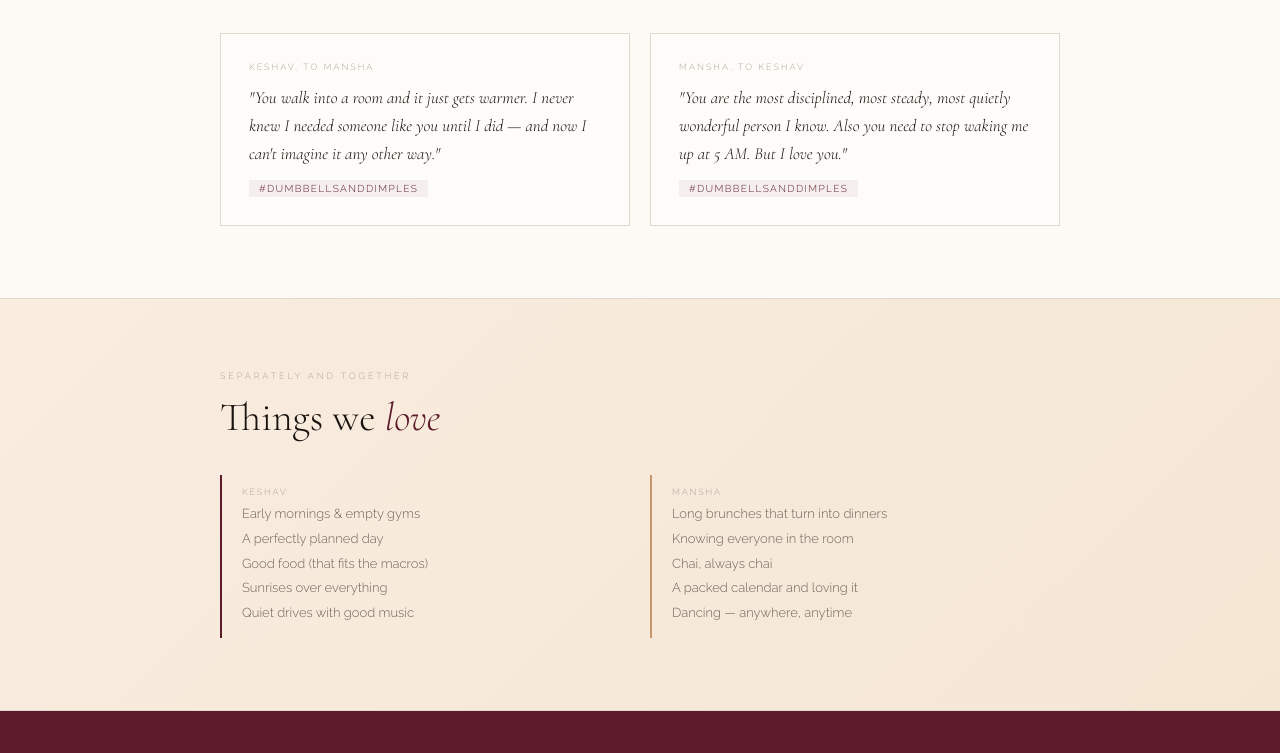
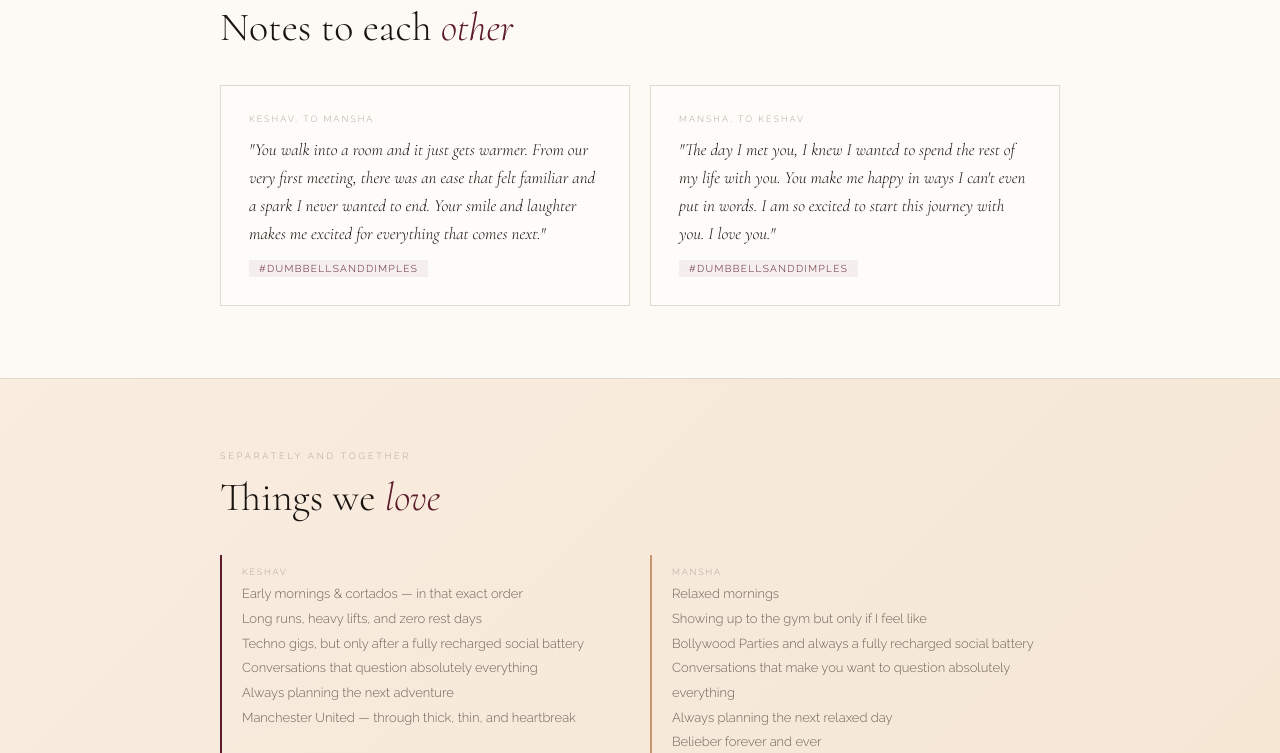
Before and after one commit to bhatiamansha16-max/mansha-keshav, a plain HTML site: page us.html in a window 1280 px wide. Shown: the part 2717-3470 px from the top of the page. Drawn offline with Linux system fonts and the light colour scheme.

Commit message:
Add files via upload

```diff
--- a/us.html
+++ b/us.html
@@ -188,12 +188,12 @@ footer{background:var(--acc);padding:48px 2.5rem;text-align:center}
       <div class="fact">
         <div class="fact-icon">🐾</div>
         <div class="fact-label">Their agreement</div>
-        <div class="fact-val">Still negotiating on the number of future pets</div>
+        <div class="fact-val">Co-parenting Mansha's cat Silly is a non-negotiable</div>
       </div>
       <div class="fact">
         <div class="fact-icon">🎯</div>
         <div class="fact-label">Their superpower</div>
-        <div class="fact-val">Balancing each other out in exactly the right ways</div>
+        <div class="fact-val">He brings the plan, she brings the energy — together they make every room, every trip, and every moment better</div>
       </div>
     </div>
   </div>
@@ -207,12 +207,12 @@ footer{background:var(--acc);padding:48px 2.5rem;text-align:center}
     <div class="notes-grid">
       <div class="note">
         <div class="note-who">Keshav, to Mansha</div>
-        <div class="note-text">"You walk into a room and it just gets warmer. I never knew I needed someone like you until I did — and now I can't imagine it any other way."</div>
+        <div class="note-text">"You walk into a room and it just gets warmer. From our very first meeting, there was an ease that felt familiar and a spark I never wanted to end. Your smile and laughter makes me excited for everything that comes next."</div>
         <div class="note-tag">#DumbbellsAndDimples</div>
       </div>
       <div class="note">
         <div class="note-who">Mansha, to Keshav</div>
-        <div class="note-text">"You are the most disciplined, most steady, most quietly wonderful person I know. Also you need to stop waking me up at 5 AM. But I love you."</div>
+        <div class="note-text">"The day I met you, I knew I wanted to spend the rest of my life with you. You make me happy in ways I can't even put in words. I am so excited to start this journey with you. I love you."</div>
         <div class="note-tag">#DumbbellsAndDimples</div>
       </div>
     </div>
@@ -228,21 +228,23 @@ footer{background:var(--acc);padding:48px 2.5rem;text-align:center}
       <div class="thing his">
         <div class="thing-who">Keshav</div>
         <div class="thing-list">
-          Early mornings &amp; empty gyms<br>
-          A perfectly planned day<br>
-          Good food (that fits the macros)<br>
-          Sunrises over everything<br>
-          Quiet drives with good music
+          Early mornings &amp; cortados — in that exact order<br>
+          Long runs, heavy lifts, and zero rest days<br>
+          Techno gigs, but only after a fully recharged social battery<br>
+          Conversations that question absolutely everything<br>
+          Always planning the next adventure<br>
+          Manchester United — through thick, thin, and heartbreak
         </div>
       </div>
       <div class="thing hers">
         <div class="thing-who">Mansha</div>
         <div class="thing-list">
-          Long brunches that turn into dinners<br>
-          Knowing everyone in the room<br>
-          Chai, always chai<br>
-          A packed calendar and loving it<br>
-          Dancing — anywhere, anytime
+          Relaxed mornings<br>
+          Showing up to the gym but only if I feel like<br>
+          Bollywood Parties and always a fully recharged social battery<br>
+          Conversations that make you want to question absolutely everything<br>
+          Always planning the next relaxed day<br>
+          Belieber forever and ever
         </div>
       </div>
     </div>
```
Also changed, not shown: index.html (+8 -4 lines).
